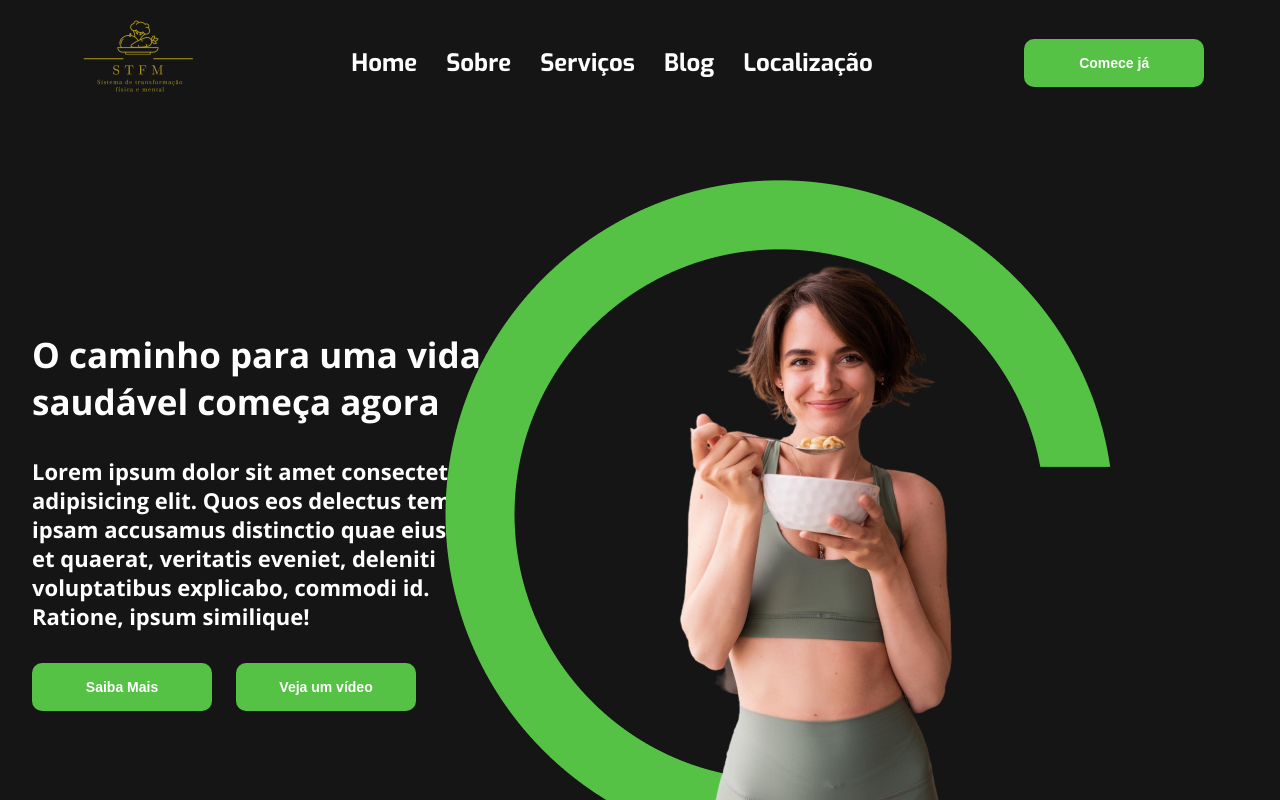
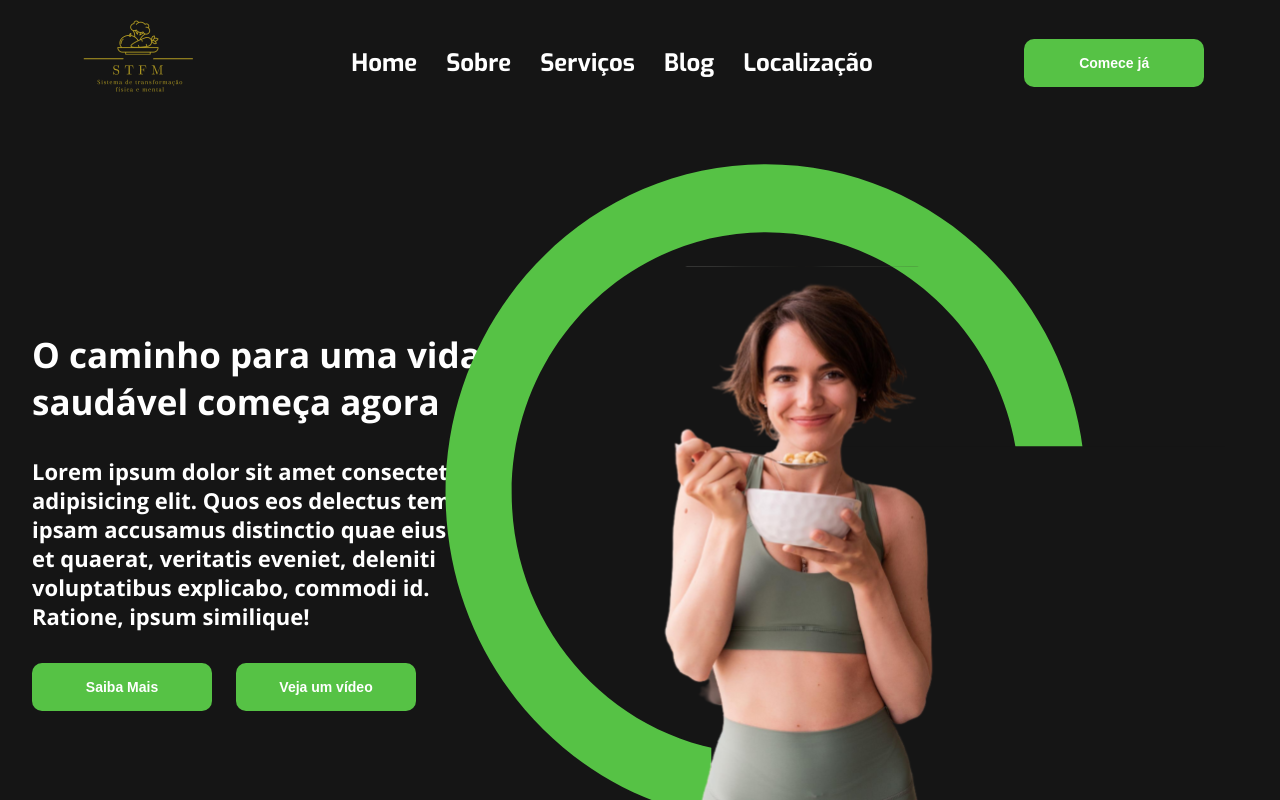
Before and after one commit to PauloHenriDev/landingpagestfm, a React (Create React App) app: page / in a window 1280 px wide. Shown: the top 800 px of the page. Built offline with nearby package versions, Linux system fonts and the light colour scheme.

Commit message:
colocado a imagem svg

```diff
--- a/src/pages/Home/Home.css
+++ b/src/pages/Home/Home.css
@@ -39,17 +39,9 @@
     gap: 24px;
 }
 
-.hero__girl {
+.hero__imagefull {
     position: absolute;
-    z-index: 2;
-    top: 31%;
-    right: 254px;
-}
-
-.hero__circle {
-    position: absolute;
-    z-index: 1;
-    top: 180px;
+    top: 20.5%;
     right: 55px;
 }
 
--- a/src/pages/Home/index.js
+++ b/src/pages/Home/index.js
@@ -4,8 +4,7 @@ import BgImgUnion from '../../assets/img/group-people.png';
 import Button from '../../components/Button/index.js'
 import Logo from '../../assets/img/logo.png';
 import './Home.css';
-import HeroImg from '../../assets/img/bgGirl.png';
-import HeroCircle from '../../assets/img/bgCircle.png';
+import ImageFull from "../../assets/img/bgCircleGirl.svg"
 
 const Home = () => {
     return (
@@ -29,10 +28,7 @@ const Home = () => {
                         <Button text="Saiba Mais" />
                         <Button text="Veja um vídeo" />
                     </div>
-
-                        <img className="hero__girl" src={HeroImg} alt="" />
-                        <img className="hero__circle" src={HeroCircle} alt="" />
-
+                        <img className="hero__imagefull" src={ImageFull} alt="" />
                 </div>
             </section>
 
```
Also changed, not shown: src/assets/img/bgCircleGirl.svg (added).
